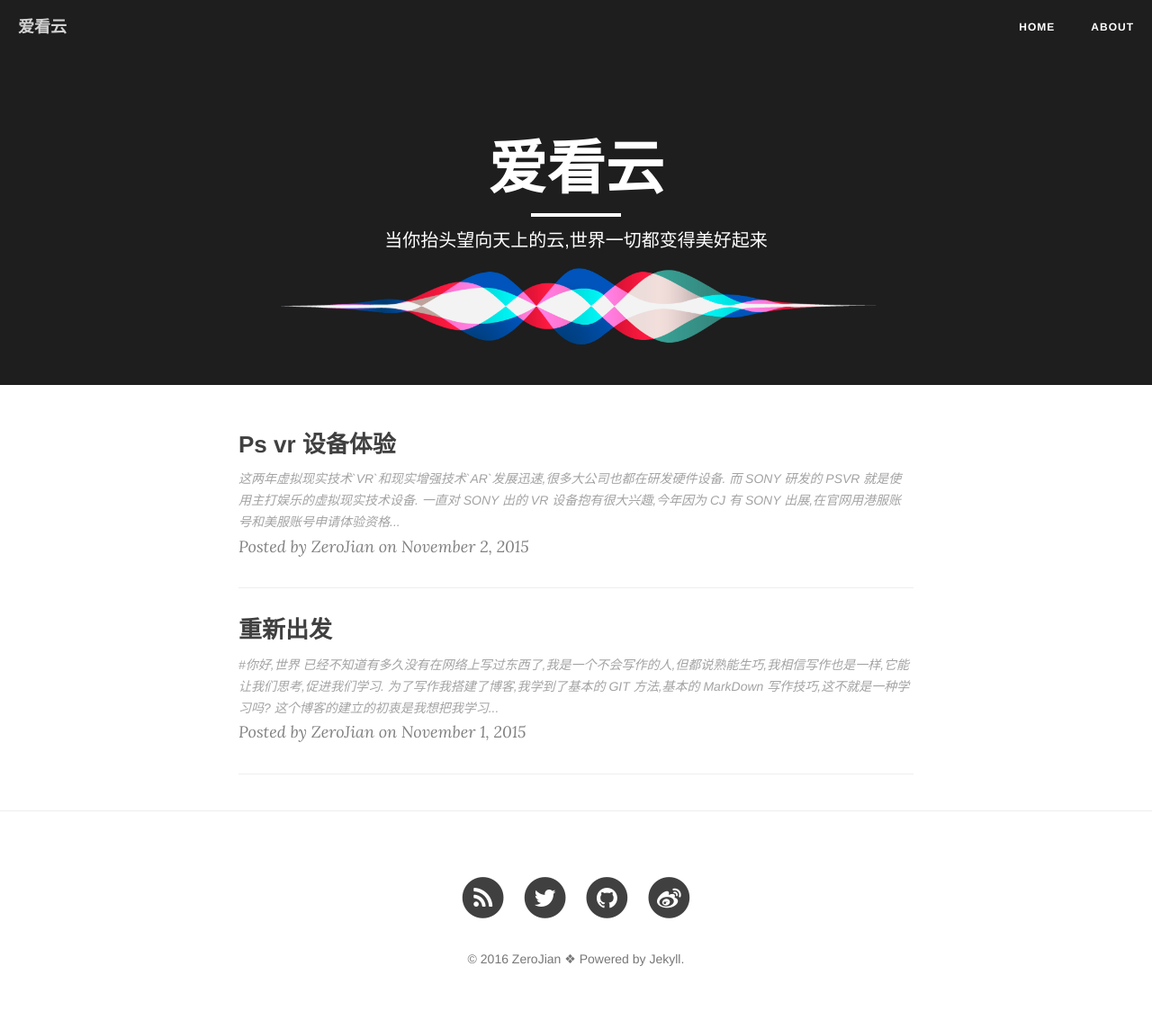
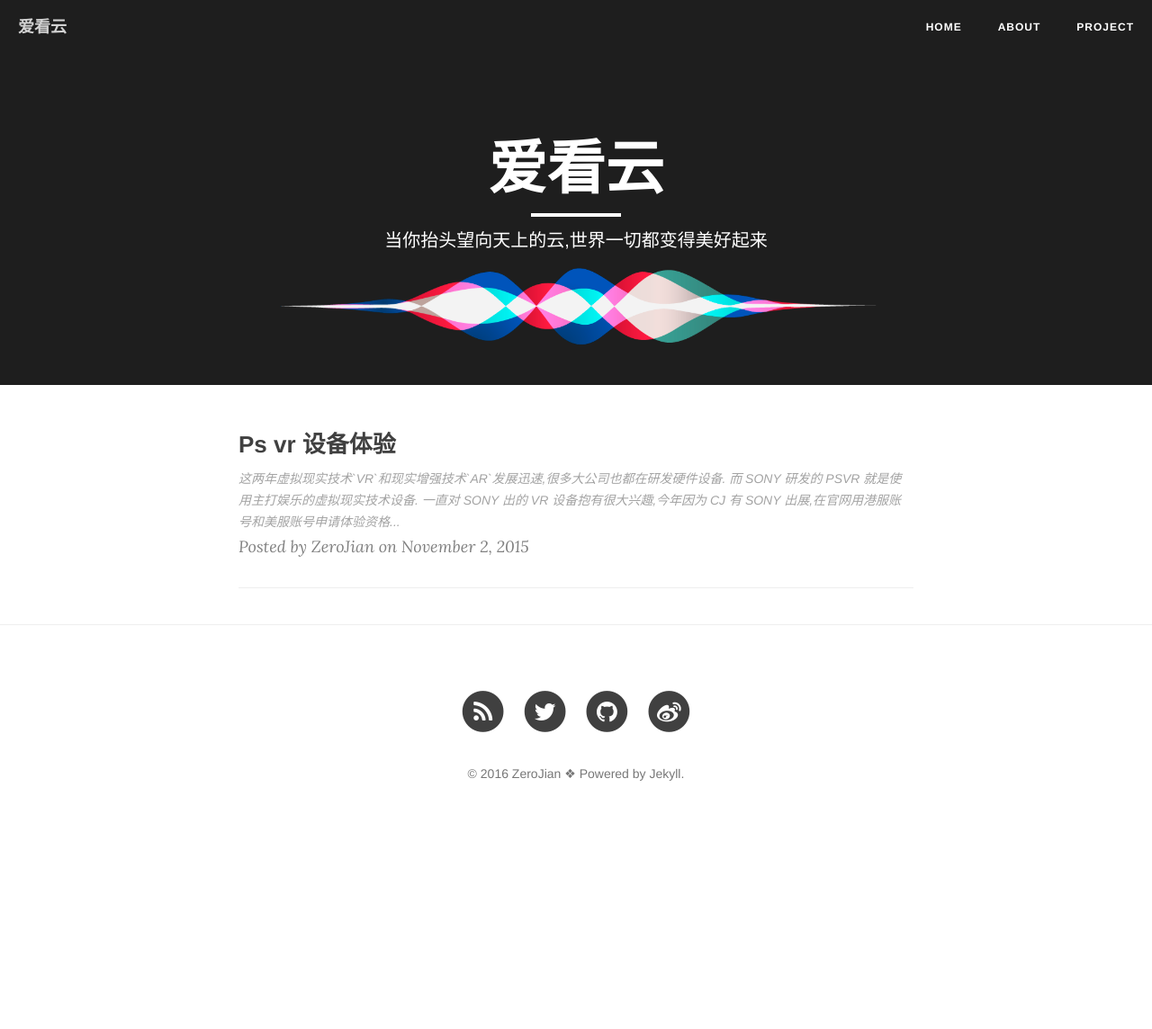
Before and after one commit to ZeroJian/ZeroJian.github.io, a Jekyll site: the page built from index.html, in a window 1280 px wide. Shown: the whole page at 90% size. Built offline with Jekyll 4.4.1, drawn with Linux system fonts in a browser that asks for light colours; nearby versions of some CDN libraries; the list of posts is cut into pages by our own code; after the commit the page ends 937 px from its top, so only the background shows below that.

Commit message:
add project

```diff
--- a/About.md
+++ b/About.md
@@ -12,9 +12,9 @@
 
 我是张健。
 
-我现在正在学习IOS开发,我希望我能做出一款自己满意的APP
+我现在正在独立开发 iOS 项目,我希望我能做出一款大家喜欢的APP
 
-现在研习 **博客写作** 。
+现在研习 ** swift ** 。
 
 ###坚信
 
--- a/Interview.html
+++ b/Interview.html
@@ -1,7 +1,7 @@
 ---
 layout: page
 header-img: "img/birds.jpg"
-description: "读立写生"
+description: "coding"
 permalink: Interview.html
 ---
 
```
Also changed, not shown: other parts of About.md (+3 -1 lines), Project.md (added, +10 -0 lines), _posts/2015-11-1-重新出发.md (deleted, +0 -7 lines), img/ThereLogo.png (added), img/ThereScreen1.png (added), img/ThereScreen2.png (added), img/ThereScreen3.png (added), img/ThereScreen4.png (added).
